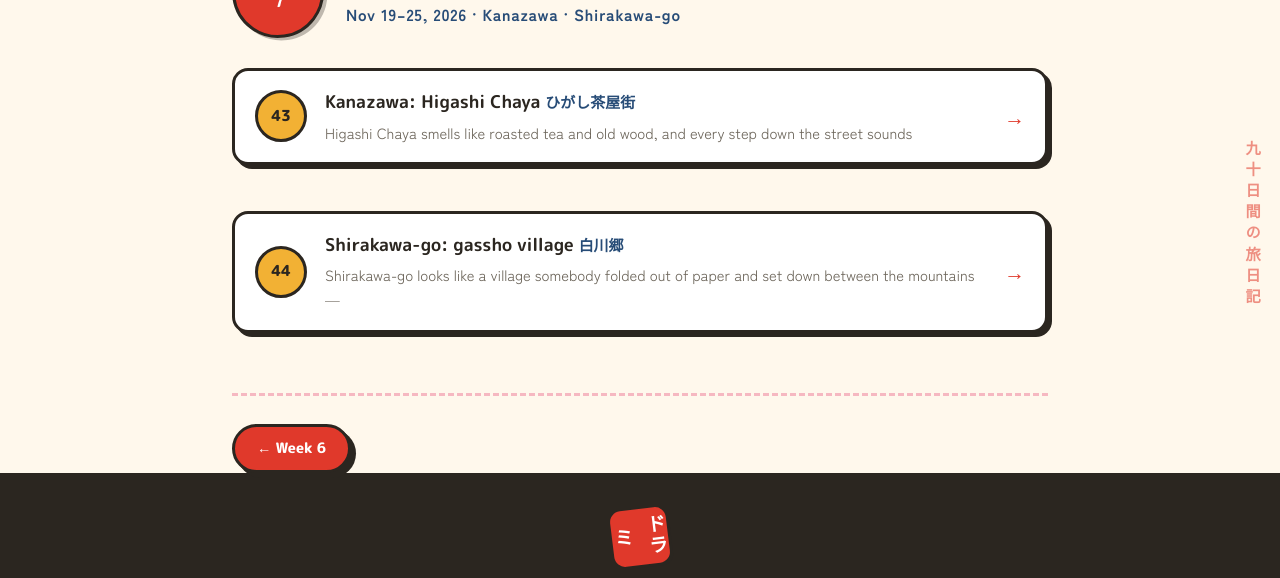
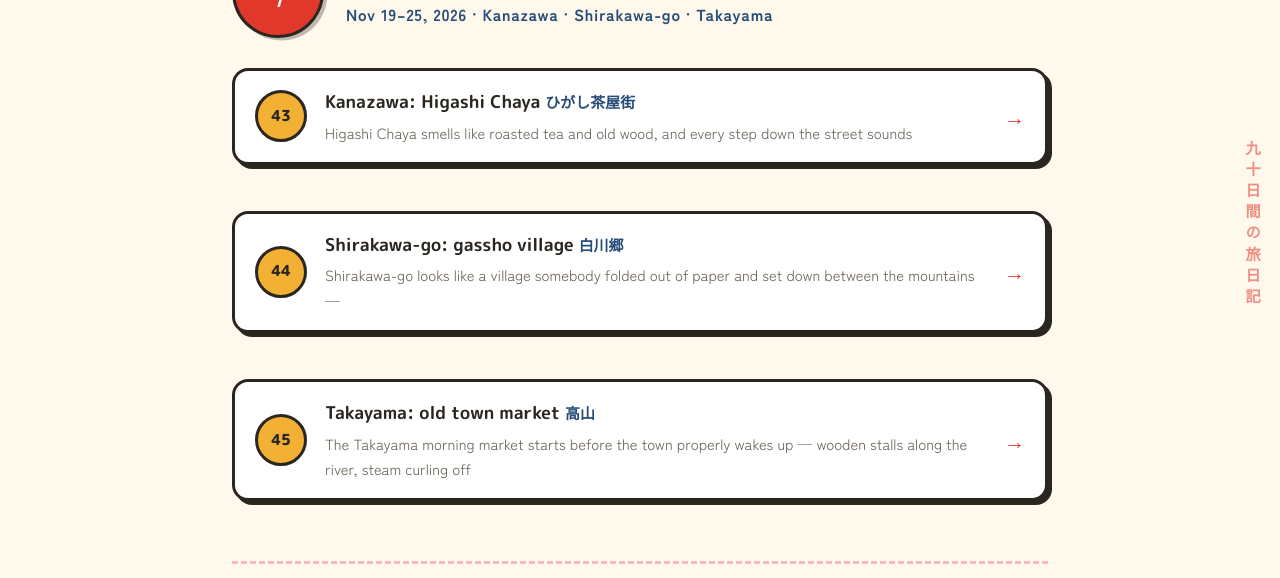
Before and after one commit to neo475269/dorami-in-japan, a plain HTML site: page weeks/week-07.html in a window 1280 px wide. Shown: the part 175-753 px from the top of the page. Drawn offline with Linux system fonts and the light colour scheme.

Commit message:
Dorami blog Day 45: Takayama

```diff
--- a/weeks/week-07.html
+++ b/weeks/week-07.html
@@ -25,7 +25,7 @@
     <span class="day-badge lg">WEEK<br>7</span>
     <div>
       <h2>Week 7 — Days 43–49</h2>
-      <p class="post-jp">Nov 19–25, 2026 · Kanazawa · Shirakawa-go</p>
+      <p class="post-jp">Nov 19–25, 2026 · Kanazawa · Shirakawa-go · Takayama</p>
     </div>
   </div>
 
@@ -33,6 +33,7 @@
     <!-- WEEKPOSTS:START -->
 <a class="post-row" href="../posts/day-43-kanazawa-higashi-chaya.html"><span class="mini-badge">43</span><div><h3>Kanazawa: Higashi Chaya <span class="jp">ひがし茶屋街</span></h3><p>Higashi Chaya smells like roasted tea and old wood, and every step down the street sounds </p></div><span class="row-arrow">→</span></a>
 <a class="post-row" href="../posts/day-44-shirakawa-go-gassho-village.html"><span class="mini-badge">44</span><div><h3>Shirakawa-go: gassho village <span class="jp">白川郷</span></h3><p>Shirakawa-go looks like a village somebody folded out of paper and set down between the mountains — </p></div><span class="row-arrow">→</span></a>
+    <a class="post-row" href="../posts/day-45-takayama-old-town-market.html"><span class="mini-badge">45</span><div><h3>Takayama: old town market <span class="jp">高山</span></h3><p>The Takayama morning market starts before the town properly wakes up — wooden stalls along the river, steam curling off </p></div><span class="row-arrow">→</span></a>
     <!-- WEEKPOSTS:END -->
   </div>
 
```
